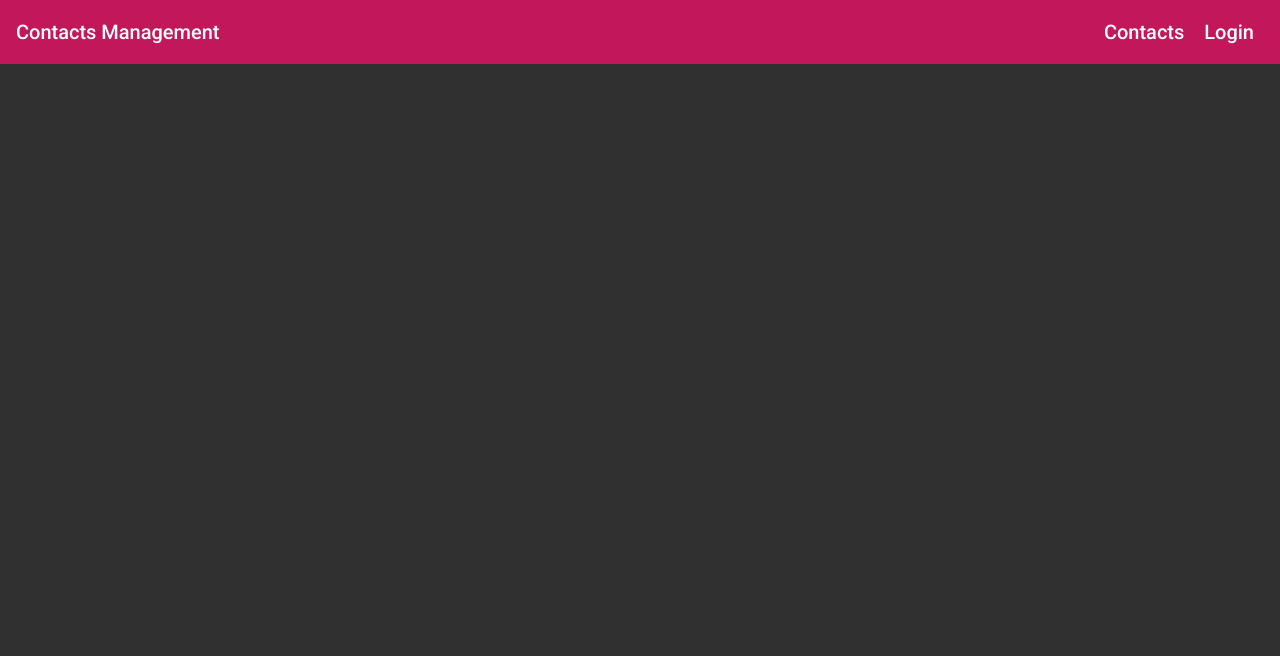
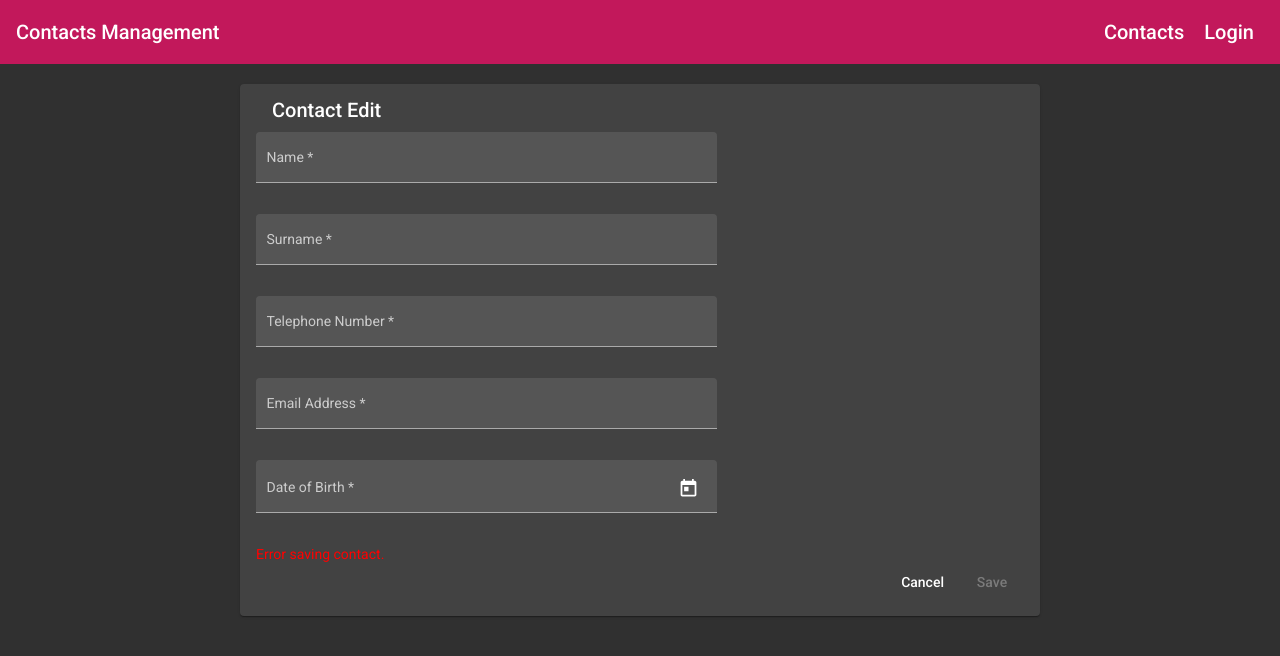
Before and after one commit to Reier360/ContactsManagementApp_M, an Angular app: page /contacts/edit/1 in a window 1280 px wide. Before the commit this address led to /. Shown: the top 656 px of the page. Built offline with nearby package versions, Linux system fonts and the light colour scheme; no server answers.

Commit message:
Add/Edit completed

```diff
--- a/src/app/app-routing.module.ts
+++ b/src/app/app-routing.module.ts
@@ -1,6 +1,7 @@
 import { NgModule } from '@angular/core';
 import { RouterModule, Routes } from '@angular/router';
 import { ContactAddComponent } from './contacts/contact-add/contact-add.component';
+import { ContactEditComponent } from './contacts/contact-edit/contact-edit.component';
 import { ContactListComponent } from './contacts/contact-list/contact-list.component';
 import { LoginComponent } from './login/login.component';
 
@@ -16,8 +17,8 @@ const routes: Routes = [
     component: ContactAddComponent,
   },
   {
-    path: 'contacts/edit',
-    component: ContactListComponent,
+    path: 'contacts/edit/:id',
+    component: ContactEditComponent,
   },
 ];
 
--- a/src/app/contacts/contact-add/contact-add.component.html
+++ b/src/app/contacts/contact-add/contact-add.component.html
@@ -1,8 +1,11 @@
-<mat-card class="box"
-  >Contact Details
+<mat-card class="box">
+  <mat-card-header>
+    <mat-card-title>Contact Add</mat-card-title>
+  </mat-card-header>
   <form [formGroup]="form" (ngSubmit)="add()">
     <p>
       <mat-form-field appearance="fill">
+        <mat-label>Name</mat-label>
         <input
           required
           type="text"
@@ -15,6 +18,7 @@
 
     <p>
       <mat-form-field appearance="fill">
+        <mat-label>Surname</mat-label>
         <input
           type="text"
           matInput
@@ -27,6 +31,7 @@
 
     <p>
       <mat-form-field appearance="fill">
+        <mat-label>Telephone Number</mat-label>
         <input
           required
           type="number"
@@ -39,19 +44,20 @@
 
     <p>
       <mat-form-field appearance="fill">
+        <mat-label>Email Address</mat-label>
         <input
           required
           type="email"
           matInput
-          placeholder="email"
-          formControlName="email"
+          placeholder="Email Address"
+          formControlName="emailAddress"
         />
       </mat-form-field>
     </p>
 
     <p>
       <mat-form-field appearance="fill">
-        <mat-label>Choose a date</mat-label>
+        <mat-label>Date of Birth</mat-label>
         <input
           required
           matInput
@@ -64,9 +70,9 @@
     </p>
 
     <div class="form-group">
-      <!-- <div *ngIf="isLoginFailed" class="error">
-          Login failed: {{ errorMessage }}
-        </div> -->
+      <div *ngIf="errorMessage" class="error">
+        Add failed: {{ errorMessage }}
+      </div>
     </div>
 
     <div class="button">
--- a/src/app/contacts/contact-add/contact-add.component.ts
+++ b/src/app/contacts/contact-add/contact-add.component.ts
@@ -8,13 +8,15 @@ import { CustomerService } from 'src/app/_services/customer.service';
   styleUrls: ['./contact-add.component.css'],
 })
 export class ContactAddComponent implements OnInit {
+  errorMessage: string = '';
+
   constructor(
     private formBuilder: FormBuilder,
     private customerService: CustomerService
   ) {}
 
   public form = this.formBuilder.group({
-    email: ['', [Validators.required, Validators.email]],
+    emailAddress: ['', [Validators.required, Validators.email]],
     surname: ['', Validators.required],
     name: ['', Validators.required],
     telephoneNumber: ['', Validators.required],
@@ -24,17 +26,27 @@ export class ContactAddComponent implements OnInit {
   ngOnInit(): void {}
 
   add() {
-    //  let name = this.form.controls['name'].value;
-    //  let surname = this.form.controls['surname'].value;
-    //  let telephoneNumber = parseInt(this.form.controls['telephoneNumber'].value);
-    //  let emailAddress = this.form.controls['emailAddress'].value;
-    //  let dateOfBirth = this.form.controls['dateOfBirth'].value;
-    // this.customerService.add({
-    //   name: name ? name : '',
-    //   surname: surname ? surname : '',
-    //   telephoneNumber: telephoneNumber ? telephoneNumber : '',
-    //   emailAddress: emailAddress ? emailAddress : '',
-    //   dateOfBirth: dateOfBirth ? dateOfBirth : '',
-    // });
+    let name = this.form.controls['name'].value ?? '';
+    let surname = this.form.controls['surname'].value ?? '';
+    let telephoneNumber = parseInt(
+      this.form.controls['telephoneNumber'].value ?? ''
+    );
+    let emailAddress = this.form.controls['emailAddress'].value ?? '';
+    let dateOfBirth = new Date(this.form.controls['dateOfBirth'].value ?? '');
+
+    this.customerService
+      .add({
+        name: name,
+        surname: surname,
+        telephoneNumber: telephoneNumber,
+        emailAddress: emailAddress,
+        dateOfBirth: dateOfBirth,
+      })
+      .subscribe({
+        next: (v: any) => {},
+        error: (e) => {
+          this.errorMessage = 'Error adding contact.';
+        },
+      });
   }
 }
--- a/src/app/contacts/contact-data-table/contact-data-table.component.css
+++ b/src/app/contacts/contact-data-table/contact-data-table.component.css
@@ -1,10 +1,15 @@
 .table-styles {
-  width: 80%;
+  width: 100%;
   margin: auto;
-  margin-top: 10px;
 }
 
 .paginator-style {
-  width: 80%;
+  width: 100%;
   margin: auto;
 }
+
+.spinner-container {
+  display: flex;
+  justify-content: center;
+  align-items: center;
+}
--- a/src/app/contacts/contact-data-table/contact-data-table.component.ts
+++ b/src/app/contacts/contact-data-table/contact-data-table.component.ts
@@ -26,6 +26,7 @@ export class ContactDataTableComponent implements AfterViewInit {
     'telephoneNumber',
     'emailAddress',
     'dateOfBirth',
+    'actions',
   ];
 
   constructor(private customerService: CustomerService) {
@@ -34,7 +35,6 @@ export class ContactDataTableComponent implements AfterViewInit {
   }
 
   ngAfterViewInit(): void {
-    debugger;
     // reset the paginator after sorting
     this.sort.sortChange.subscribe(() => (this.paginator.pageIndex = 0));
 
@@ -53,4 +53,6 @@ export class ContactDataTableComponent implements AfterViewInit {
       this.paginator.pageSize
     );
   }
+
+  editContact(id: number) {}
 }
--- a/src/app/contacts/contact-edit/contact-edit.component.css
+++ b/src/app/contacts/contact-edit/contact-edit.component.css
@@ -0,0 +1,21 @@
+.box {
+  width: 60%;
+  margin: 20px auto;
+}
+
+mat-form-field {
+  width: 60%;
+}
+
+.button {
+  display: flex;
+  justify-content: flex-end;
+}
+
+.error {
+  color: red;
+}
+
+.success {
+  color: green;
+}
--- a/src/app/contacts/contact-edit/contact-edit.component.html
+++ b/src/app/contacts/contact-edit/contact-edit.component.html
@@ -1 +1,89 @@
-<p>customer-edit works!</p>
+<mat-card class="box">
+  <mat-card-header>
+    <mat-card-title>Contact Edit</mat-card-title>
+  </mat-card-header>
+  <form [formGroup]="form" (ngSubmit)="save()">
+    <p>
+      <mat-form-field appearance="fill">
+        <mat-label>Name</mat-label>
+        <input
+          required
+          type="text"
+          matInput
+          placeholder="Name"
+          formControlName="name"
+        />
+      </mat-form-field>
+    </p>
+
+    <p>
+      <mat-form-field appearance="fill">
+        <mat-label>Surname</mat-label>
+        <input
+          type="text"
+          matInput
+          placeholder="Surname"
+          formControlName="surname"
+          required
+        />
+      </mat-form-field>
+    </p>
+
+    <p>
+      <mat-form-field appearance="fill">
+        <mat-label>Telephone Number</mat-label>
+        <input
+          required
+          type="number"
+          matInput
+          placeholder="Telephone Number"
+          formControlName="telephoneNumber"
+        />
+      </mat-form-field>
+    </p>
+
+    <p>
+      <mat-form-field appearance="fill">
+        <mat-label>Email Address</mat-label>
+        <input
+          required
+          type="email"
+          matInput
+          placeholder="Email Address"
+          formControlName="emailAddress"
+        />
+      </mat-form-field>
+    </p>
+
+    <p>
+      <mat-form-field appearance="fill">
+        <mat-label>Date of Birth</mat-label>
+        <input
+          required
+          matInput
+          formControlName="dateOfBirth"
+          [matDatepicker]="picker"
+        />
+        <mat-datepicker-toggle matSuffix [for]="picker"></mat-datepicker-toggle>
+        <mat-datepicker #picker></mat-datepicker>
+      </mat-form-field>
+    </p>
+
+    <div class="form-group">
+      <div *ngIf="errorMessage" class="error">
+        {{ errorMessage }}
+      </div>
+    </div>
+
+    <div class="form-group">
+      <div *ngIf="successMessage" class="success">
+        {{ successMessage }}
+      </div>
+    </div>
+
+    <div class="button">
+      <a routerLink="/contacts" mat-button>Cancel</a>
+      <button type="submit" [disabled]="!form.valid" mat-button>Save</button>
+    </div>
+  </form>
+</mat-card>
--- a/src/app/contacts/contact-edit/contact-edit.component.ts
+++ b/src/app/contacts/contact-edit/contact-edit.component.ts
@@ -1,15 +1,79 @@
 import { Component, OnInit } from '@angular/core';
+import { FormBuilder, Validators } from '@angular/forms';
+import { CustomerEdit } from 'src/app/interfaces/customer/customer-edit';
+import { CustomerService } from 'src/app/_services/customer.service';
+import { ActivatedRoute } from '@angular/router';
 
 @Component({
   selector: 'app-contact-edit',
   templateUrl: './contact-edit.component.html',
-  styleUrls: ['./contact-edit.component.css']
+  styleUrls: ['./contact-edit.component.css'],
 })
 export class ContactEditComponent implements OnInit {
+  errorMessage: string = '';
+  successMessage: string = '';
+  id: number = 0;
 
-  constructor() { }
+  public form = this.formBuilder.group({
+    emailAddress: ['', [Validators.required, Validators.email]],
+    surname: ['', Validators.required],
+    name: ['', Validators.required],
+    telephoneNumber: ['', Validators.required],
+    dateOfBirth: ['', Validators.required],
+  });
+
+  constructor(
+    private formBuilder: FormBuilder,
+    private customerService: CustomerService,
+    private route: ActivatedRoute
+  ) {}
 
   ngOnInit(): void {
+    this.getContact();
   }
 
+  getContact() {
+    this.id = parseInt(this.route.snapshot.paramMap.get('id') ?? '0');
+
+    this.customerService.get(this.id).subscribe({
+      next: (v: CustomerEdit) => {
+        this.form.controls['name'].setValue(v.name);
+        this.form.controls['surname'].setValue(v.surname);
+        this.form.controls['telephoneNumber'].setValue(
+          v.telephoneNumber.toString()
+        );
+        this.form.controls['emailAddress'].setValue(v.emailAddress);
+        this.form.controls['dateOfBirth'].setValue(v.dateOfBirth.toString());
+      },
+      error: (e) => {
+        this.errorMessage = 'Error saving contact.';
+      },
+    });
+  }
+
+  save() {
+    let name = this.form.controls['name'].value ?? '';
+    let surname = this.form.controls['surname'].value ?? '';
+    let telephoneNumber = this.form.controls['telephoneNumber'].value ?? '0';
+    let emailAddress = this.form.controls['emailAddress'].value ?? '';
+    let dateOfBirth = new Date(this.form.controls['dateOfBirth'].value ?? '');
+
+    this.customerService
+      .edit({
+        id: this.id,
+        name: name,
+        surname: surname,
+        telephoneNumber: parseInt(telephoneNumber ?? '0'),
+        emailAddress: emailAddress,
+        dateOfBirth: dateOfBirth,
+      })
+      .subscribe({
+        next: (v: any) => {
+          this.successMessage = 'Contact saved successfully.';
+        },
+        error: (e) => {
+          this.errorMessage = 'Error saving contact.';
+        },
+      });
+  }
 }
--- a/src/app/contacts/contact-list/contact-list.component.css
+++ b/src/app/contacts/contact-list/contact-list.component.css
@@ -1,3 +1,18 @@
 .heigh-full {
   height: 100%;
 }
+
+.card-styles {
+  width: 80%;
+  margin: auto;
+  margin-top: 10px;
+}
+
+.mat-card {
+  padding-left: 0px;
+  padding-right: 0px;
+}
+
+.mat-card-title {
+  padding: 10px;
+}
--- a/src/app/contacts/contact-list/contact-list.component.html
+++ b/src/app/contacts/contact-list/contact-list.component.html
@@ -1,3 +1,12 @@
 <div class="heigh-full">
-  <app-contact-data-table></app-contact-data-table>
+  <mat-card class="card-styles">
+    <mat-card-header>
+      <mat-card-title>Contacts</mat-card-title>
+      <div fxFlex></div>
+      <div>
+        <a mat-stroked-button routerLink="add">Add</a>
+      </div>
+    </mat-card-header>
+    <app-contact-data-table></app-contact-data-table>
+  </mat-card>
 </div>
```
Also changed, not shown: src/app/contacts/contact-data-table/contact-data-table.component.html (+9 -3 lines).
